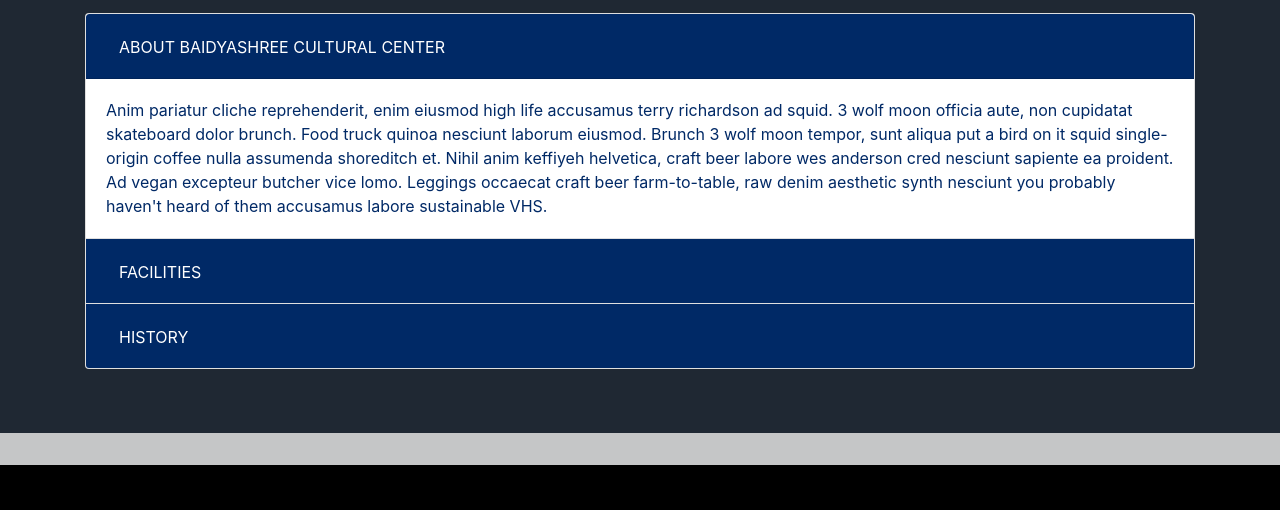
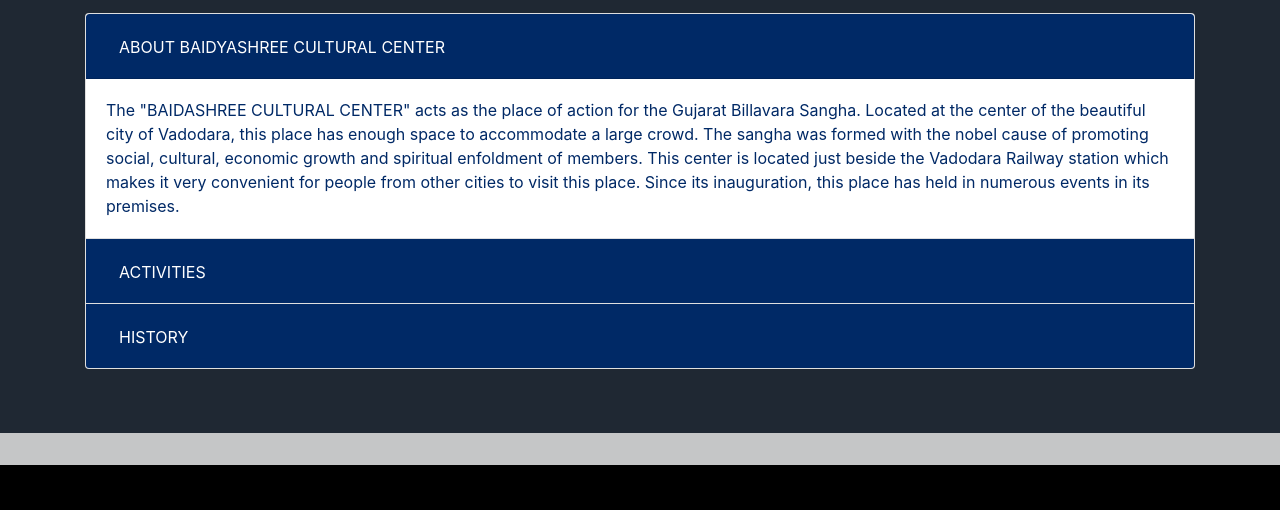
Before and after one commit to JanakPoojary/gujaratbillavasanga, a plain HTML site: page index.html in a window 1280 px wide. Shown: the part 2843-3353 px from the top of the page. Drawn offline with nearby package versions, Linux system fonts and the light colour scheme.

Commit message:
conntent added

```diff
--- a/index.html
+++ b/index.html
@@ -232,7 +232,7 @@
               </div>
               <div id="collapseOne" class="collapse show" aria-labelledby="headingOne" data-parent="#accordionExample">
                 <div class="card-body" style="color:#002966;">
-                  Anim pariatur cliche reprehenderit, enim eiusmod high life accusamus terry richardson ad squid. 3 wolf moon officia aute, non cupidatat skateboard dolor brunch. Food truck quinoa nesciunt laborum eiusmod. Brunch 3 wolf moon tempor, sunt aliqua put a bird on it squid single-origin coffee nulla assumenda shoreditch et. Nihil anim keffiyeh helvetica, craft beer labore wes anderson cred nesciunt sapiente ea proident. Ad vegan excepteur butcher vice lomo. Leggings occaecat craft beer farm-to-table, raw denim aesthetic synth nesciunt you probably haven't heard of them accusamus labore sustainable VHS.
+                  The "BAIDASHREE CULTURAL CENTER" acts as the place of action for the Gujarat Billavara Sangha. Located at the center of the beautiful city of Vadodara, this place has enough space to accommodate a large crowd. The sangha was formed with the nobel cause of promoting social, cultural, economic growth and spiritual enfoldment of members. This center is located just beside the Vadodara Railway station which makes it very convenient for people from other cities to visit this place. Since its inauguration, this place has held in numerous events in its premises.
                 </div>
               </div>
             </div>
@@ -240,13 +240,13 @@
               <div class="card-header" id="headingTwo" style="background-color:#002966;">
                 <h2 class="mb-0">
                   <button class="btn btn-link collapsed" type="button" data-toggle="collapse" data-target="#collapseTwo" aria-expanded="false" aria-controls="collapseTwo" style="color:white;text-decoration:none;">
-                    FACILITIES
+                    ACTIVITIES
                   </button>
                 </h2>
               </div>
               <div id="collapseTwo" class="collapse" aria-labelledby="headingTwo" data-parent="#accordionExample">
                 <div class="card-body" style="color:#002966;">
-                  Anim pariatur cliche reprehenderit, enim eiusmod high life accusamus terry richardson ad squid. 3 wolf moon officia aute, non cupidatat skateboard dolor brunch. Food truck quinoa nesciunt laborum eiusmod. Brunch 3 wolf moon tempor, sunt aliqua put a bird on it squid single-origin coffee nulla assumenda shoreditch et. Nihil anim keffiyeh helvetica, craft beer labore wes anderson cred nesciunt sapiente ea proident. Ad vegan excepteur butcher vice lomo. Leggings occaecat craft beer farm-to-table, raw denim aesthetic synth nesciunt you probably haven't heard of them accusamus labore sustainable VHS.
+                  The "BAIDYASHREE CULTURAL CENTER" organizes various cultural programs and get-togethers on various occasions. With all billavas getting together makes it feel like the very land of Shree Koti Chennaya. Many festivals are celebrated here ensuring peoples connection with their roots even being far from their home town. Also, the Sangha distributes prizes to the children who excel in acadamics, sports and various other fields building up their esteem and confidence. Traditional play knows as "Aata" and "Nataka" are also hosted here. Apart from these, weekly bhajans, monthly kitty parties (for female members) and regular meeting are also held here.
                 </div>
               </div>
             </div>
@@ -260,7 +260,8 @@
               </div>
               <div id="collapseThree" class="collapse" aria-labelledby="headingThree" data-parent="#accordionExample">
                 <div class="card-body" style="color:#002966;">
-                  Anim pariatur cliche reprehenderit, enim eiusmod high life accusamus terry richardson ad squid. 3 wolf moon officia aute, non cupidatat skateboard dolor brunch. Food truck quinoa nesciunt laborum eiusmod. Brunch 3 wolf moon tempor, sunt aliqua put a bird on it squid single-origin coffee nulla assumenda shoreditch et. Nihil anim keffiyeh helvetica, craft beer labore wes anderson cred nesciunt sapiente ea proident. Ad vegan excepteur butcher vice lomo. Leggings occaecat craft beer farm-to-table, raw denim aesthetic synth nesciunt you probably haven't heard of them accusamus labore sustainable VHS.
+                  The history of Gujarat Billava Sangha dates back to the year 1998. On 07th August 1998, on the auspicious day of "Raksha Bandhan," the Gujarat Billava Sangha was founded at the sacred venue of Maruti Mandira at Lal Darwaja, Ahmedabad. Shri Mohan C Poojary in the presence of respected dignitaries of the community founded this Organization. Thereafter on 16th September 1998, on the birthday of our revered Brahmashree Narayan Guru Swamy, the "Gujarat Billava Sangha" was established as a state-level Sangha in Gujarat at Vikramnagar, Vadodara.
+                  After 11 years of promoting social, cultural, economic growth and spiritual enfoldment of members, the "Baidyashree Cultural Center" was established. The inauguration of this center was done on 15th March 2009, by Smt. Shobha Dayanand Bontra. Since then, this place has been the center for various cultural and social activities.
                 </div>
               </div>
             </div>
```
